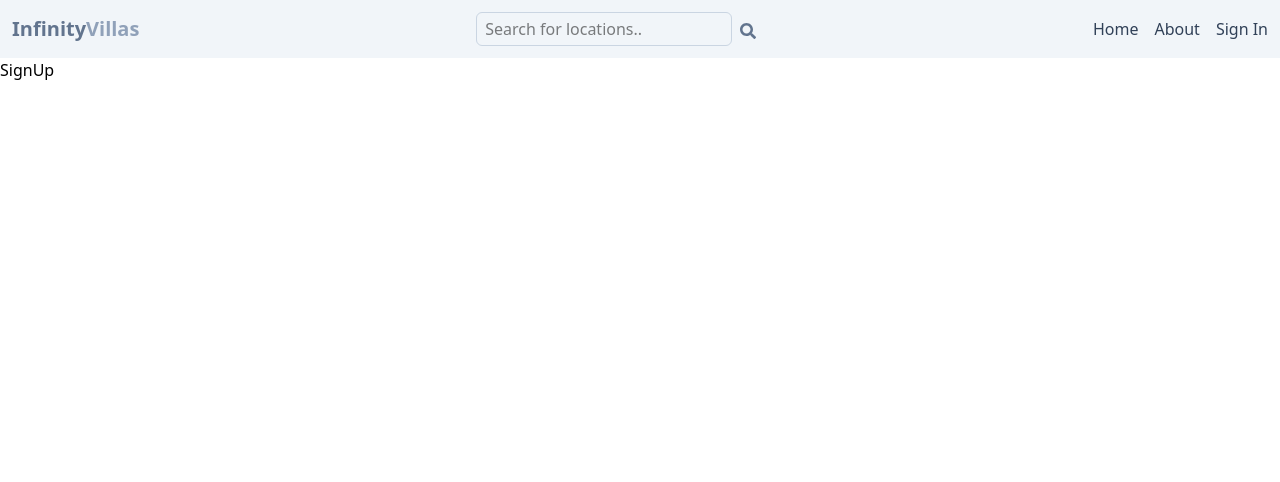
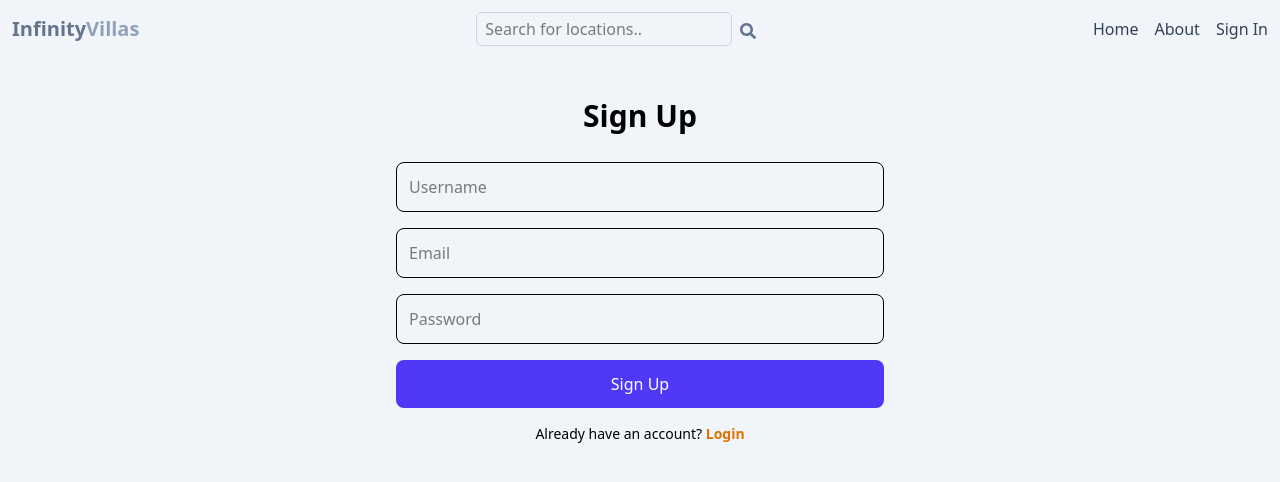
Before and after one commit to ManojK1405/Real_Estate_Booking, a React app in the folder Frontend/: page /sign-up in a window 1280 px wide. Shown: the top 482 px of the page. Built offline with nearby package versions, Linux system fonts and the light colour scheme; the HTML template or start-up script is replaced by a standard one.

Commit message:
Complete SignUp

```diff
--- a/Frontend/src/index.css
+++ b/Frontend/src/index.css
@@ -1 +1,5 @@
 @import "tailwindcss";
+
+body{
+    background-color: rgb(241, 245, 249);
+}
--- a/Frontend/src/pages/SignUp.jsx
+++ b/Frontend/src/pages/SignUp.jsx
@@ -1,8 +1,80 @@
 import React from 'react'
+import { Link,useNavigate } from 'react-router-dom'
 
 const SignUp = () => {
+  const [formData, setFormData] = React.useState({
+    username: '',
+    email: '',
+    password: ''
+  });
+
+  const [error, setError] = React.useState(null);
+  const [loading, setLoading] = React.useState(false);
+
+  const navigate = useNavigate();
+
+  const handleChange = (e) => {
+    const { id, value } = e.target;
+    setFormData(prevState => ({
+      ...prevState,
+      [id]: value
+    }));
+  }
+
+  const handleSubmit = async (e) => {
+    e.preventDefault();
+    setLoading(true);
+    // Here you can handle the form submission, e.g., send data to backend
+
+
+  try {
+    const res = await fetch('http://localhost:4000/api/auth/signup', {
+      method: 'POST',
+      headers: {
+        'Content-Type': 'application/json'
+      },
+      body: JSON.stringify(formData)
+    });
+    const data = await res.json();
+
+    if(data.success===false){
+      setError(data.message);
+      setLoading(false);
+      return;
+    }
+    setLoading(false);
+  } catch (err) {
+    setError('An error occurred. Please try again.');
+    setLoading(false);
+    return;
+  }
+
+    // On successful signup, navigate to sign-in page
+    navigate('/sign-in');
+  }
+
   return (
-    <div>SignUp</div>
+    <div className='p-3 max-w-lg mx-auto'>
+      <h1 className='text-3xl font-bold text-center my-7'>Sign Up</h1>
+      <form className='flex flex-col gap-4 '>
+        <input type='text' placeholder='Username' className="border p-3 rounded-lg" id="username" onChange={handleChange}/>
+        <input type='email' placeholder='Email' className="border p-3 rounded-lg" id="email" onChange={handleChange}/>
+        <input type='password' placeholder='Password' className="border p-3 rounded-lg" id="password" onChange={handleChange}/>
+        <button disabled={loading} type='submit' className="bg-indigo-600 text-white p-3 rounded-lg hover:bg-indigo-700 transition disabled:opacity-80" onClick={handleSubmit}>
+          {loading ? 'Signing Up...' : 'Sign Up'}
+        </button>
+      </form>
+      <p className="text-center text-sm mt-4 ">
+        Already have an account?{" "}
+        <a
+          href="/sign-in"
+          className="text-amber-600 font-semibold hover:underline"
+        >
+          Login
+        </a>
+      </p>
+      {error && <p className="text-red-600 text-center mt-4 text-2xl">{error}</p>}
+    </div>
   )
 }
 
```
